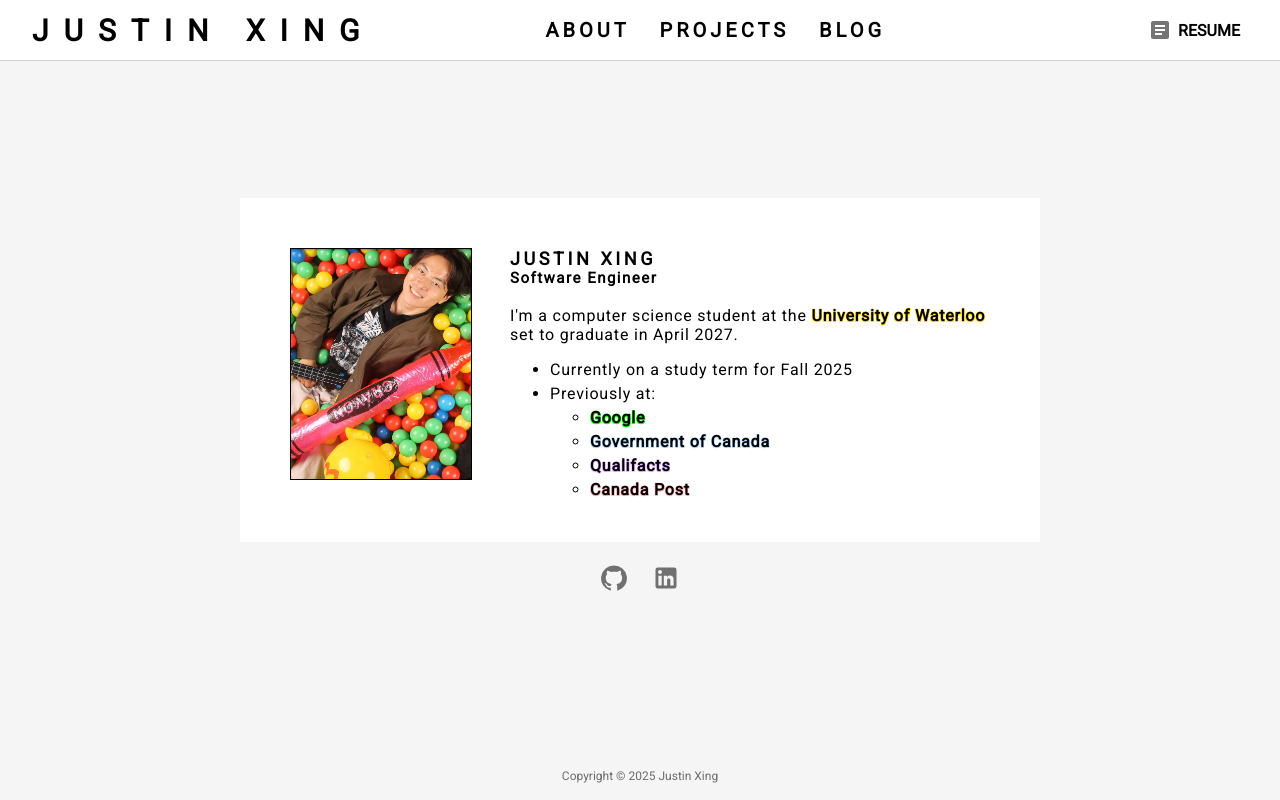
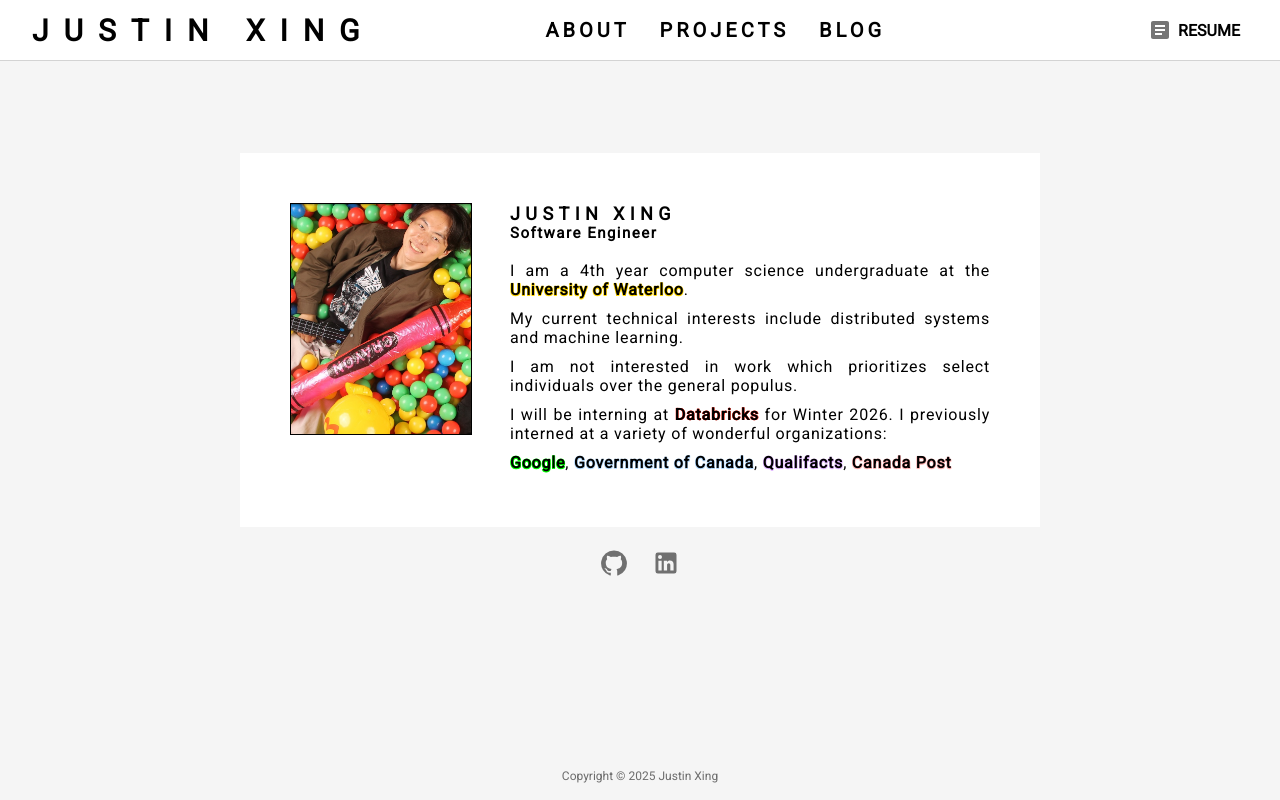
Before and after one commit to justin-xing/justin-xing.github.io, a React (Create React App) app in the folder frontend/: page /about in a window 1280 px wide. Built offline with nearby package versions, Linux system fonts and the light colour scheme; the HTML template or start-up script is replaced by a standard one.

Commit message:
Add interests, and simplify about page

```diff
--- a/frontend/src/pages/about/About.js
+++ b/frontend/src/pages/about/About.js
@@ -29,36 +29,33 @@
         </div>
         <div className={classes.description}>
           <p>
-            I'm a computer science student at the{" "}
+            I am a 4th year computer science undergraduate at the{" "}
             <b>
               <span className={classes.goldOutline}>
                 University of Waterloo
               </span>
-            </b>{" "}
-            set to graduate in April 2027.
+            </b>
+            .
           </p>
-          <ul>
-            <li>
-              Currently on a study term for Fall 2025
-            </li>
-            <li>
-              Previously at:
-              <ul>
-                <li>
-                  <b className={classes.limeOutline}>Google</b>
-                </li>
-                <li>
-                  <b className={classes.blueOutline}>Government of Canada</b>
-                </li>
-                <li>
-                  <b className={classes.purpleOutline}>Qualifacts</b>
-                </li>
-                <li>
-                  <b className={classes.redOutline}>Canada Post</b>
-                </li>
-              </ul>
-            </li>
-          </ul>
+          <p>
+            My current technical interests include distributed systems and
+            machine learning.
+          </p>
+          <p>
+            I am not interested in work which prioritizes select individuals
+            over the general populus.
+          </p>
+          <p>
+            I will be interning at{" "}
+            <b className={classes.databricksOutline}>Databricks</b> for Winter
+            2026. I previously interned at a variety of wonderful organizations:
+          </p>
+          <p>
+            <b className={classes.limeOutline}>Google</b>,{" "}
+            <b className={classes.blueOutline}>Government of Canada</b>,{" "}
+            <b className={classes.purpleOutline}>Qualifacts</b>,{" "}
+            <b className={classes.redOutline}>Canada Post</b>
+          </p>
         </div>
       </div>
       <div className={classes.iconBar}>
--- a/frontend/src/pages/about/About.module.css
+++ b/frontend/src/pages/about/About.module.css
@@ -23,6 +23,11 @@
     -0.5px 0.5px 0 #e0b3ff, 0.5px 0.5px 0 #e0b3ff;
 }
 
+.databricksOutline {
+  text-shadow: -0.3px -0.3px 0 #ee3e30, 0.3px -0.3px 0 #ee3e30,
+    -0.3px 0.3px 0 #ee3e30, 0.3px 0.3px 0 #ee3e30;
+}
+
 .aboutWrapper {
   min-height: 94vh;
   box-sizing: border-box;
@@ -31,8 +36,6 @@
   flex-direction: column;
   justify-content: center;
   align-items: center;
-  padding-top: 60px;
-  animation: 1s cubic-bezier(0.1, -0.6, 0.2, 0) 0s 1 fadeIn;
   img {
     width: auto;
     height: 100%;
@@ -47,7 +50,7 @@
 .card {
   box-sizing: border-box;
   background-color: white;
-  padding: 2vw;
+  padding: 50px;
   height: fit-content;
 }
 
@@ -70,7 +73,7 @@
   .name {
     font-size: large;
     font-weight: bold;
-    letter-spacing: 0.2em;
+    letter-spacing: 0.3em;
     margin: 0;
   }
 
@@ -84,36 +87,32 @@
 
 .description {
   letter-spacing: 0.05em;
+  text-align: justify;
   p {
     margin: 0;
   }
-  li {
-    margin-top: 5px;
-  }
+  display: flex;
+  flex-direction: column;
+  gap: 10px;
 }
 
 @media screen and (max-width: 799px) {
   .card {
     min-width: 100vw;
-    padding: 50px 20px 20px 20px;
     display: flex;
     flex-direction: column;
     align-items: center;
     gap: 15px;
   }
-  .name {
+  .name,
+  .title {
     text-align: center;
-  }
-  .description {
-    padding-left: 15vw;
-    padding-right: 15vw;
   }
 }
 
 @media screen and (min-width: 800px) {
   .card {
     width: 800px;
-    padding: 50px 50px 20px 50px;
     display: grid;
     gap: 20px 40px;
     grid-template-rows: 38px 196px 1fr;
```
